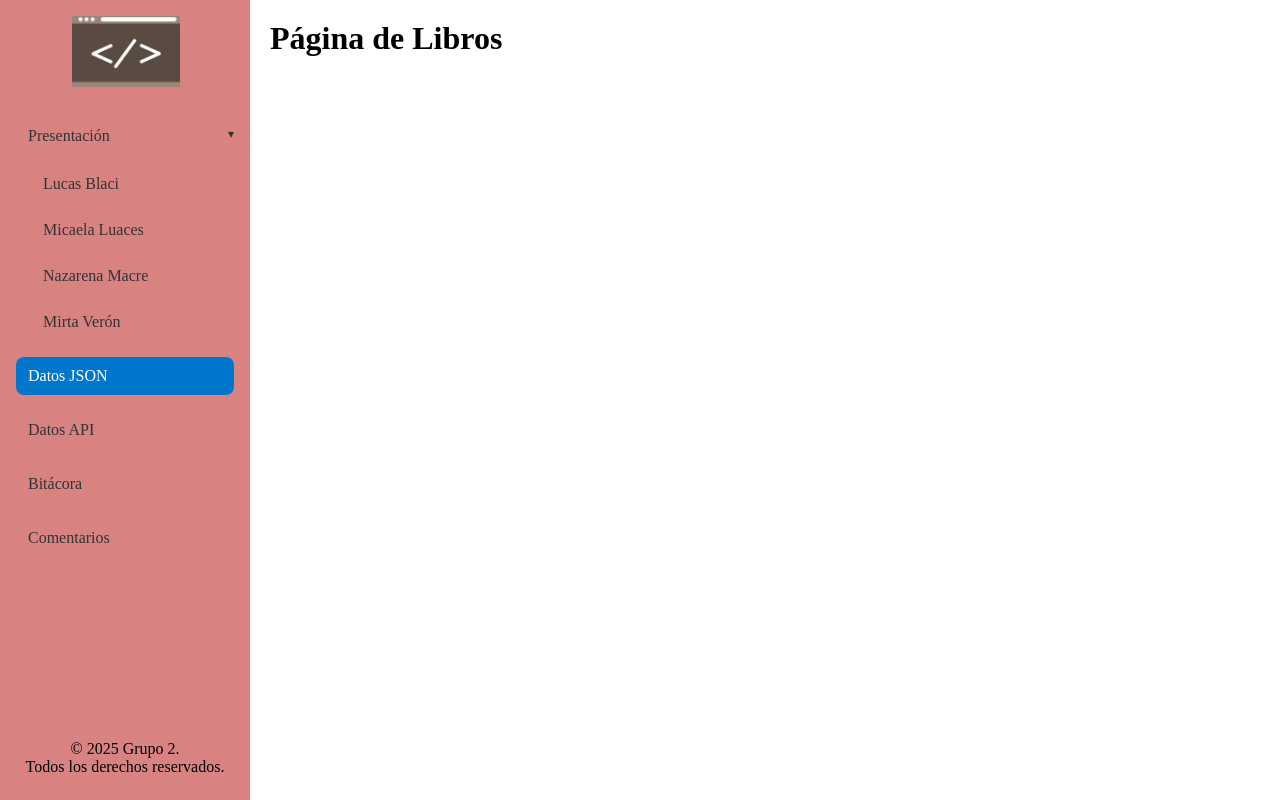
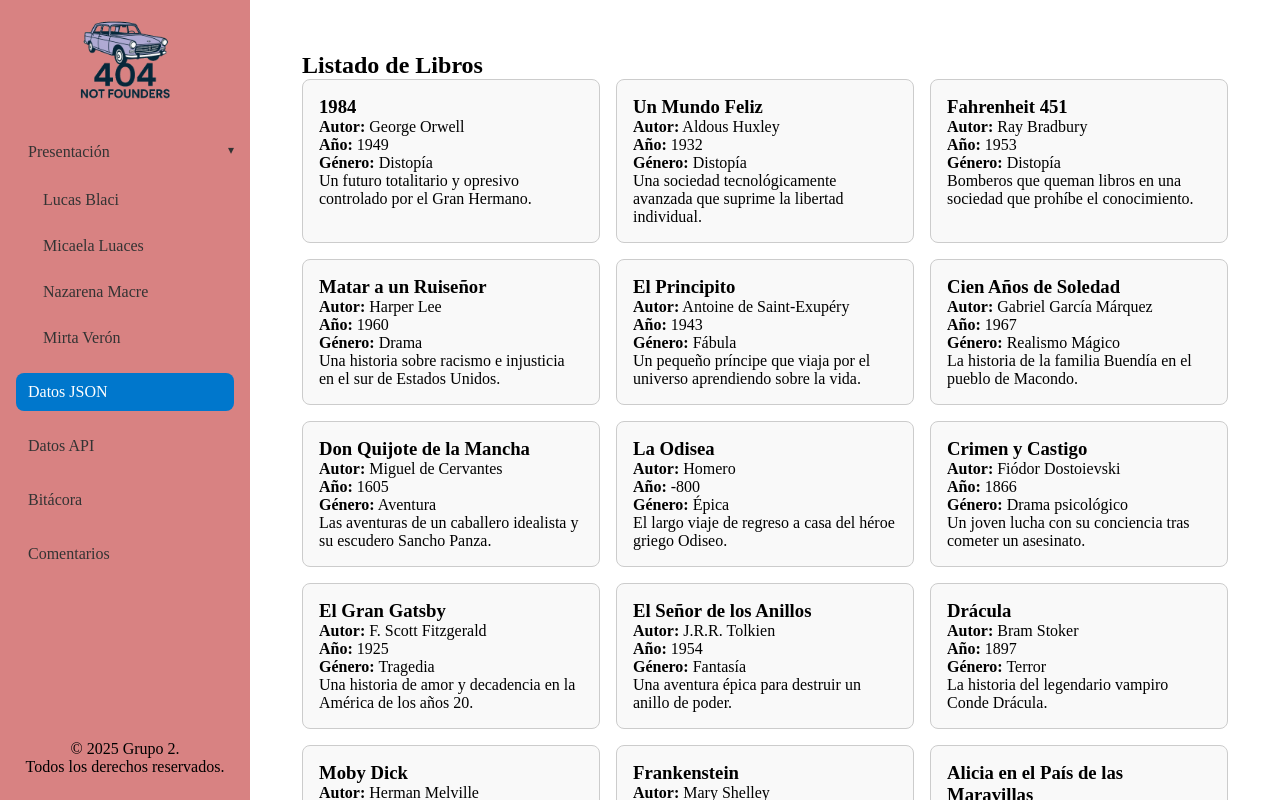
Before and after one commit to Gabycrem/IFTS29-Frontend-TP1-Grup, a React (Vite) app: page /datos-locales in a window 1280 px wide. Built offline with nearby package versions, Linux system fonts and the light colour scheme.

Commit message:
Cambios Lucas antes de fusionar develop 1

```diff
--- /dev/null
+++ b/public/dataLibros.json
@@ -0,0 +1,22 @@
+[
+    {"titulo": "1984", "autor": "George Orwell", "anio": 1949, "genero": "Distopía", "descripcion": "Un futuro totalitario y opresivo controlado por el Gran Hermano."},
+    {"titulo": "Un Mundo Feliz", "autor": "Aldous Huxley", "anio": 1932, "genero": "Distopía", "descripcion": "Una sociedad tecnológicamente avanzada que suprime la libertad individual."},
+    {"titulo": "Fahrenheit 451", "autor": "Ray Bradbury", "anio": 1953, "genero": "Distopía", "descripcion": "Bomberos que queman libros en una sociedad que prohíbe el conocimiento."},
+    {"titulo": "Matar a un Ruiseñor", "autor": "Harper Lee", "anio": 1960, "genero": "Drama", "descripcion": "Una historia sobre racismo e injusticia en el sur de Estados Unidos."},
+    {"titulo": "El Principito", "autor": "Antoine de Saint-Exupéry", "anio": 1943, "genero": "Fábula", "descripcion": "Un pequeño príncipe que viaja por el universo aprendiendo sobre la vida."},
+    {"titulo": "Cien Años de Soledad", "autor": "Gabriel García Márquez", "anio": 1967, "genero": "Realismo Mágico", "descripcion": "La historia de la familia Buendía en el pueblo de Macondo."},
+    {"titulo": "Don Quijote de la Mancha", "autor": "Miguel de Cervantes", "anio": 1605, "genero": "Aventura", "descripcion": "Las aventuras de un caballero idealista y su escudero Sancho Panza."},
+    {"titulo": "La Odisea", "autor": "Homero", "anio": -800, "genero": "Épica", "descripcion": "El largo viaje de regreso a casa del héroe griego Odiseo."},
+    {"titulo": "Crimen y Castigo", "autor": "Fiódor Dostoievski", "anio": 1866, "genero": "Drama psicológico", "descripcion": "Un joven lucha con su conciencia tras cometer un asesinato."},
+    {"titulo": "El Gran Gatsby", "autor": "F. Scott Fitzgerald", "anio": 1925, "genero": "Tragedia", "descripcion": "Una historia de amor y decadencia en la América de los años 20."},
+    {"titulo": "El Señor de los Anillos", "autor": "J.R.R. Tolkien", "anio": 1954, "genero": "Fantasía", "descripcion": "Una aventura épica para destruir un anillo de poder."},
+    {"titulo": "Drácula", "autor": "Bram Stoker", "anio": 1897, "genero": "Terror", "descripcion": "La historia del legendario vampiro Conde Drácula."},
+    {"titulo": "Moby Dick", "autor": "Herman Melville", "anio": 1851, "genero": "Aventura", "descripcion": "El capitán Ahab persigue obsesivamente a una enorme ballena blanca."},
+    {"titulo": "Frankenstein", "autor": "Mary Shelley", "anio": 1818, "genero": "Terror", "descripcion": "La creación de un monstruo por un científico ambicioso."},
+    {"titulo": "Alicia en el País de las Maravillas", "autor": "Lewis Carroll", "anio": 1865, "genero": "Fantasía", "descripcion": "Una niña cae en un mundo mágico lleno de criaturas extrañas."},
+    {"titulo": "Orgullo y Prejuicio", "autor": "Jane Austen", "anio": 1813, "genero": "Romance", "descripcion": "Una historia de amor y malentendidos en la Inglaterra del siglo XIX."},
+    {"titulo": "El Retrato de Dorian Gray", "autor": "Oscar Wilde", "anio": 1890, "genero": "Filosofía", "descripcion": "Un hombre cuya juventud eterna depende de un retrato mágico."},
+    {"titulo": "La Metamorfosis", "autor": "Franz Kafka", "anio": 1915, "genero": "Ficción", "descripcion": "Un hombre se transforma inexplicablemente en un insecto."},
+    {"titulo": "Los Miserables", "autor": "Victor Hugo", "anio": 1862, "genero": "Drama", "descripcion": "La vida de Jean Valjean, un exconvicto que busca redención."},
+    {"titulo": "Hamlet", "autor": "William Shakespeare", "anio": 1603, "genero": "Tragedia", "descripcion": "El príncipe Hamlet busca venganza por la muerte de su padre."}
+  ]
--- a/src/App.jsx
+++ b/src/App.jsx
@@ -4,6 +4,10 @@ import Sidebar from './components/Sidebar/Sidebar';
 import './App.css';
 import Presentacion from './pages/Presentacion';
 import MemberPage from './pages/MemberPage';
+import ListaJson from './components/ListaJson/ListaJson';
+import ListaAPI from './components/ListaAPI/ListaAPI';
+import Bitacora from './pages/Bitacora';
+
 
 function App() {
   const Dummy = ({ name }) => <div> <h1> Página de {name}</h1></div>
@@ -14,9 +18,12 @@ function App() {
           <Routes>
             <Route path='/' element={<Dummy name="Presentación" />} />
             <Route path="/pages/presentacion" element={<Presentacion />} />
-            <Route path='/datos-locales' element={<Dummy name="Libros" />} />
-            <Route path='/api' element={<Dummy name="API" />} />
-            <Route path='/bitacora' element={<Dummy name="Bitácora" />} />
+            { /* <Route path='/datos-locales' element={<Dummy name="Libros" />} /> */ }
+            <Route path='/datos-locales' element={<ListaJson />} />
+            { /* <Route path='/api' element={<Dummy name="API" />} /> */ }
+            <Route path='/api' element={<ListaAPI />} />
+            { /* <Route path='/bitacora' element={<Dummy name="Bitácora" />} /> */ }
+            <Route path='/bitacora' element={<Bitacora />} />
             <Route path="/pages/:id" element={<MemberPage />} />
             <Route path='/comentarios' element={<Dummy name="Comentarios" />} />
           </Routes>
--- /dev/null
+++ b/src/components/ListaAPI/ListaAPI.css
@@ -0,0 +1,41 @@
+.lista-api {
+  padding: 2rem;
+  max-width: 1200px;
+  margin: auto;
+}
+
+.contenedor-api {
+  display: grid;
+  grid-template-columns: repeat(auto-fit, minmax(260px, 1fr));
+  gap: 1.5rem;
+}
+
+.tarjeta-api {
+  background-color: #ffffff;
+  border-radius: 10px;
+  border: 1px solid #e0e0e0;
+  box-shadow: 0 4px 8px rgba(0, 0, 0, 0.05);
+  padding: 1.5rem;
+  transition: transform 0.2s ease, box-shadow 0.2s ease;
+}
+
+.tarjeta-api:hover {
+  transform: translateY(-4px);
+  box-shadow: 0 8px 16px rgba(0, 0, 0, 0.08);
+}
+
+.tarjeta-api h3 {
+  font-size: 1.2rem;
+  margin-bottom: 0.5rem;
+  color: #2c3e50;
+}
+
+.tarjeta-api p {
+  margin: 0.3rem 0;
+  color: #555;
+}
+
+.error {
+  color: red;
+  font-weight: bold;
+}
--- /dev/null
+++ b/src/components/ListaAPI/ListaAPI.jsx
@@ -0,0 +1,50 @@
+import './ListaAPI.css';
+import React, { useEffect, useState } from 'react';
+
+const ListaAPI = () => {
+  const [feriados, setFeriados] = useState([]);
+  const [loading, setLoading] = useState(true);
+  const [error, setError] = useState(null);
+
+  useEffect(() => {
+    fetch('https://api.argentinadatos.com/v1/feriados/2025')
+      .then((res) => {
+        if (!res.ok) throw new Error('Error al obtener los feriados');
+        return res.json();
+      })
+      .then((data) => {
+        setFeriados(data);
+        setLoading(false);
+      })
+      .catch((err) => {
+        setError(err.message);
+        setLoading(false);
+      });
+  }, []);
+
+const getFecha = (fechaString) => {
+  if (!fechaString) return 'Fecha no disponible';
+  const [anio, mes, dia] = fechaString.split('-');
+  return `${dia}/${mes}/${anio}`;
+};
+
+  if (loading) return <p>Cargando feriados...</p>;
+  if (error) return <p className="error">Error: {error}</p>;
+
+  return (
+    <div className="lista-api">
+      <h2>Feriados en Argentina - 2025</h2>
+      <div className="contenedor-api">
+{feriados.map((feriado) => (
+  <div key={`${feriado.fecha}-${feriado.nombre}`} className="tarjeta-api">
+    <h3>{feriado.nombre}</h3>
+    <p><strong>Fecha:</strong> {getFecha(feriado.fecha)}</p>
+    <p><strong>Tipo:</strong> {feriado.tipo}</p>
+  </div>
+))}
+      </div>
+    </div>
+  );
+};
+
+export default ListaAPI;
--- /dev/null
+++ b/src/components/ListaJson/ListaJson.css
@@ -0,0 +1,25 @@
+.lista-libros {
+  padding: 2rem;
+}
+
+.contenedor-tarjetas {
+  display: grid;
+  grid-template-columns: repeat(auto-fit, minmax(250px, 1fr));
+  gap: 1rem;
+}
+
+.tarjeta-libro {
+  border: 1px solid #ccc;
+  border-radius: 8px;
+  padding: 1rem;
+  background-color: #f9f9f9;
+  transition: transform 0.2s;
+}
+
+.tarjeta-libro:hover {
+  transform: scale(1.02);
+}
+
+.error {
+  color: red;
+}
--- /dev/null
+++ b/src/components/ListaJson/ListaJson.jsx
@@ -0,0 +1,39 @@
+import React, { useEffect, useState } from 'react';
+import './ListaJson.css';
+
+const ListaJson = () => {
+  const [libros, setLibros] = useState([]);
+  const [error, setError] = useState(null);
+
+  useEffect(() => {
+    fetch('/dataLibros.json')
+      .then((res) => {
+        if (!res.ok) {
+          throw new Error('Error al cargar el archivo JSON');
+        }
+        return res.json();
+      })
+      .then((data) => setLibros(data))
+      .catch((error) => setError(error.message));
+  }, []);
+
+  return (
+    <div className="lista-libros">
+      <h2>Listado de Libros</h2>
+      {error && <p className="error">{error}</p>}
+      <div className="contenedor-tarjetas">
+        {libros.map((libro, index) => (
+          <div key={index} className="tarjeta-libro">
+            <h3>{libro.titulo}</h3>
+            <p><strong>Autor:</strong> {libro.autor}</p>
+            <p><strong>Año:</strong> {libro.anio}</p>
+            <p><strong>Género:</strong> {libro.genero}</p>
+            <p>{libro.descripcion}</p>
+          </div>
+        ))}
+      </div>
+    </div>
+  );
+};
+
+export default ListaJson;
--- /dev/null
+++ b/src/pages/Bitacora.jsx
@@ -0,0 +1,43 @@
+import React from 'react';
+// import './Bitacora.css';
+
+const Bitacora = () => {
+  return (
+    <div className="bitacora-container">
+      <h1>Bitácora del Proyecto</h1>
+
+      <section>
+        <h2>👥 Roles del equipo</h2>
+        <ul>
+          <li><strong>Nazarena:</strong> Organización del equipo y documentación</li>
+          <li><strong>Micaela:</strong> Diseño general y presentación del sitio</li>
+          <li><strong>Mirta:</strong> Página de perfil y navegación</li>
+          <li><strong>Lucas:</strong> Consumo de JSON local y API pública</li>
+        </ul>
+      </section>
+
+      <section>
+        <h2>🛠 Organización y herramientas utilizadas</h2>
+        <p>Nos organizamos usando las siguientes herramientas:</p>
+        <ul>
+          <li>✅ Repositorio GitHub para control de versiones</li>
+          <li>✅ Ramificación por integrantes para evitar conflictos</li>
+          <li>✅ Comunicación mediante WhatsApp/Discord</li>
+          <li>✅ Seguimiento con Trello (o tareas internas)</li>
+        </ul>
+      </section>
+
+      <section>
+        <h2>📌 Metodología de trabajo</h2>
+        <p>Trabajamos de forma colaborativa utilizando buenas prácticas de desarrollo:</p>
+        <ul>
+          <li>🔄 Se definieron las tareas y se asignaron según habilidades</li>
+          <li>🧪 Se realizaron pruebas locales antes de integrar en la rama principal</li>
+          <li>📆 Se respetaron los tiempos de entrega y revisión</li>
+        </ul>
+      </section>
+    </div>
+  );
+};
+
+export default Bitacora;
```
Also changed, not shown: src/assets/unaImagen.png.
